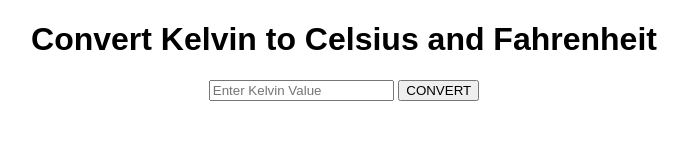
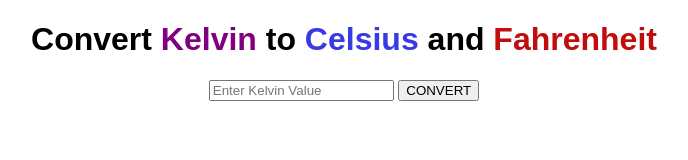
Before and after one commit to GoochMagooch/jsPractice, a plain HTML site: page index.html in a window 1280 px wide. Shown: the whole page, without its empty margins (296-984 px from the left). Drawn offline with Linux system fonts and the light colour scheme.

Commit message:
Edit h1 styling

```diff
--- a/index.html
+++ b/index.html
@@ -11,6 +11,15 @@
             text-align: center;
             margin-top: 20px;
         }
+        .kel {
+            color: purple;
+        }
+        .cels {
+            color: rgb(57, 57, 230);
+        }
+        .fah {
+            color: rgb(194, 13, 13);
+        }
         .error {
             color: red;
         }
@@ -18,7 +27,7 @@
 </head>
 <body>
 
-    <h1>Convert Kelvin to Celsius and Fahrenheit</h1>
+    <h1>Convert <span class="kel">Kelvin</span> to <span class="cels">Celsius</span> and <span class="fah">Fahrenheit</span></h1>
 
     <div class="form">
         <input type="text" id="k" placeholder="Enter Kelvin Value">
```
